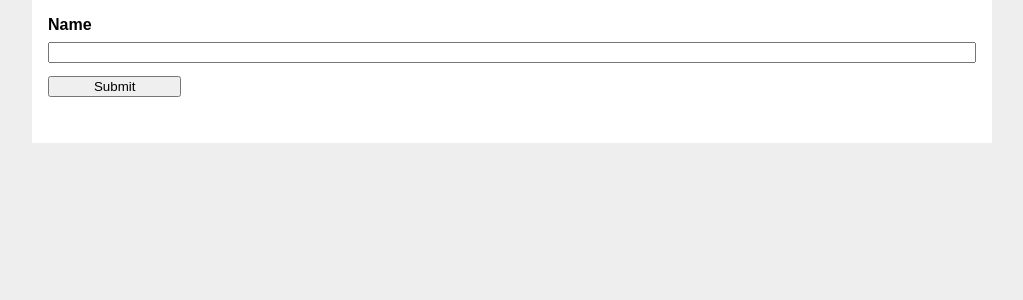
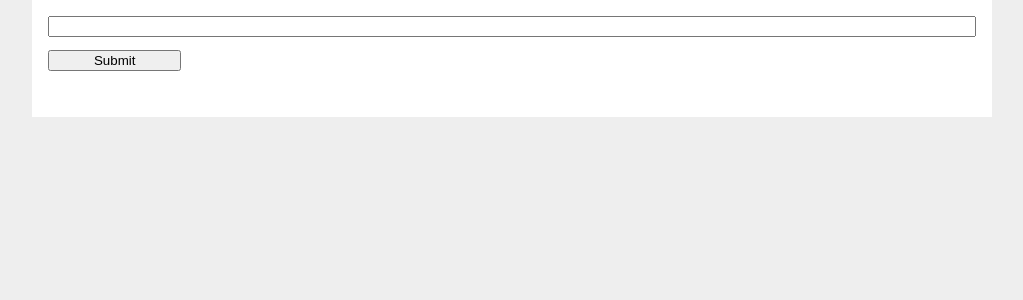
Before and after one commit to uchicago-cs/cs220-helloapp-2019, a Flask app: page / in a window 1280 px wide. Shown: the part 91-391 px from the top of the page, without its empty margins (128-1151 px from the left). Run offline with Flask 2, Linux system fonts and the light colour scheme.

Commit message:
removed extra name line

```diff
--- a/hello/templates/index.html
+++ b/hello/templates/index.html
@@ -14,7 +14,6 @@
 </p>
 {% else %}
   <form method="post">
-    <label for="name">Name</label>
     <input name="name" id="name" required>
     <input type="submit" value="Submit">
   </form>
```
